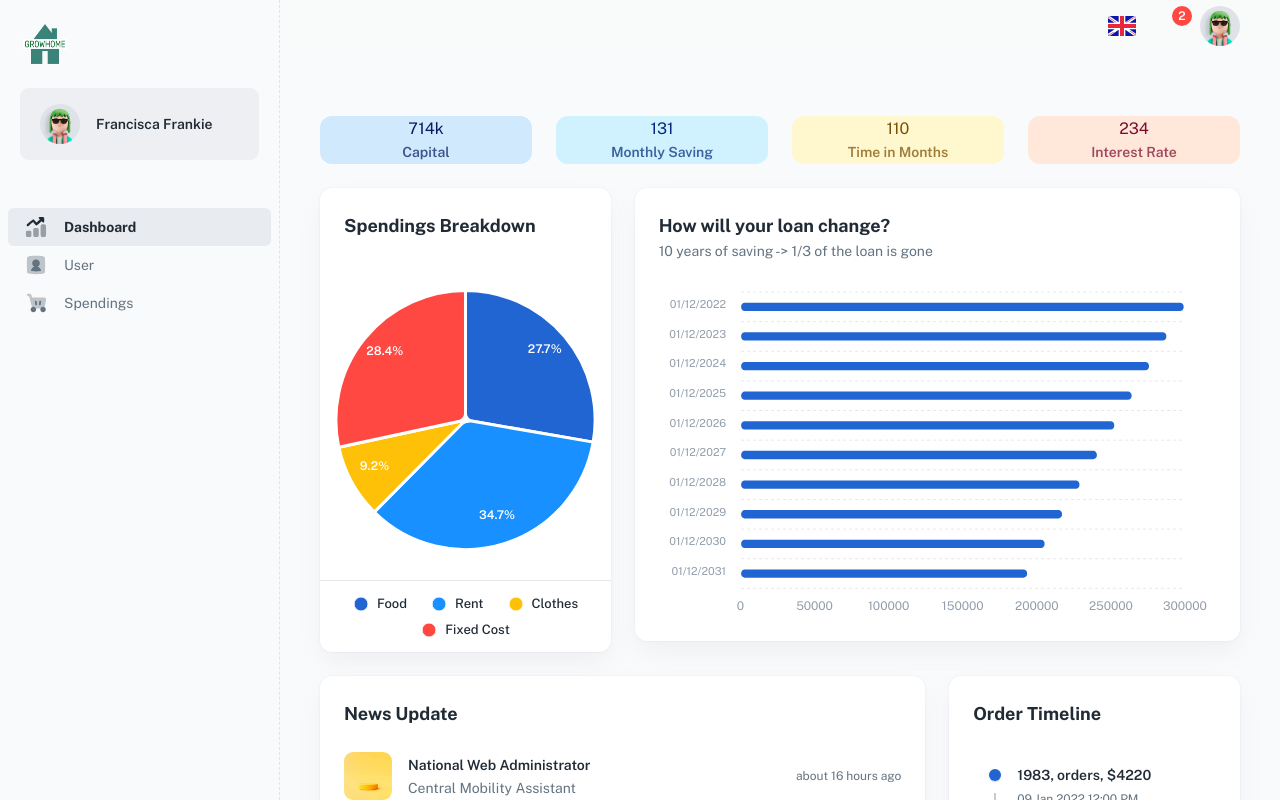
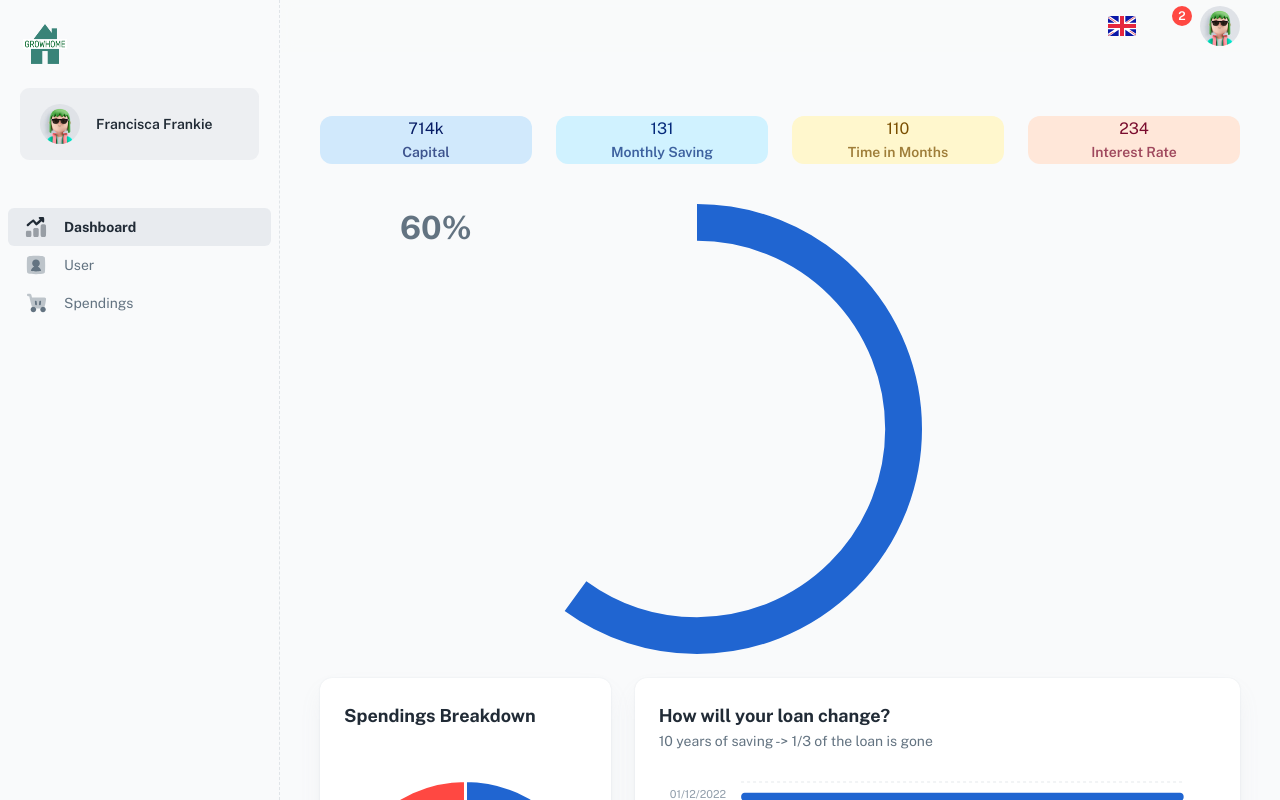
Before and after one commit to Grow-Home/GrowHome, a React (Create React App) app in the folder grow-home-app/: page /dashboard/app in a window 1280 px wide. Shown: the top 800 px of the page. Built offline with nearby package versions, Linux system fonts and the light colour scheme; some icons are missing; a web font is replaced by a local one.

Commit message:
errors with dashboardpage fixed

```diff
--- a/grow-home-app/src/pages/DashboardAppPage.js
+++ b/grow-home-app/src/pages/DashboardAppPage.js
@@ -45,6 +45,13 @@ export default function DashboardAppPage() {
           <Grid item xs={12} sm={6} md={3}>
             <AppWidgetSummary title="Interest Rate" total={234} color="error"  />
           </Grid>
+
+            <Grid item xs={12} md={18} lg={14}>
+                {/* House Building Blocks  */}
+                <Box sx={{ pl:10, pt:2 }} >
+                    <CircularStatic/>
+                </Box>
+            </Grid>
 
           <Grid item xs={12} md={6} lg={4}>
             <AppCurrentVisits
--- a/grow-home-app/src/routes.js
+++ b/grow-home-app/src/routes.js
@@ -20,7 +20,7 @@ export default function Router() {
         { element: <Navigate to="/dashboard/app" />, index: true },
         { path: 'app', element: <DashboardAppPage /> },
         { path: 'user', element: <UserPage /> },
-        { path: 'spendings', element: <SpendingPage /> }
+        { path: 'spendings', element: <SpendingPage /> },
       ],
     },
     {
```
